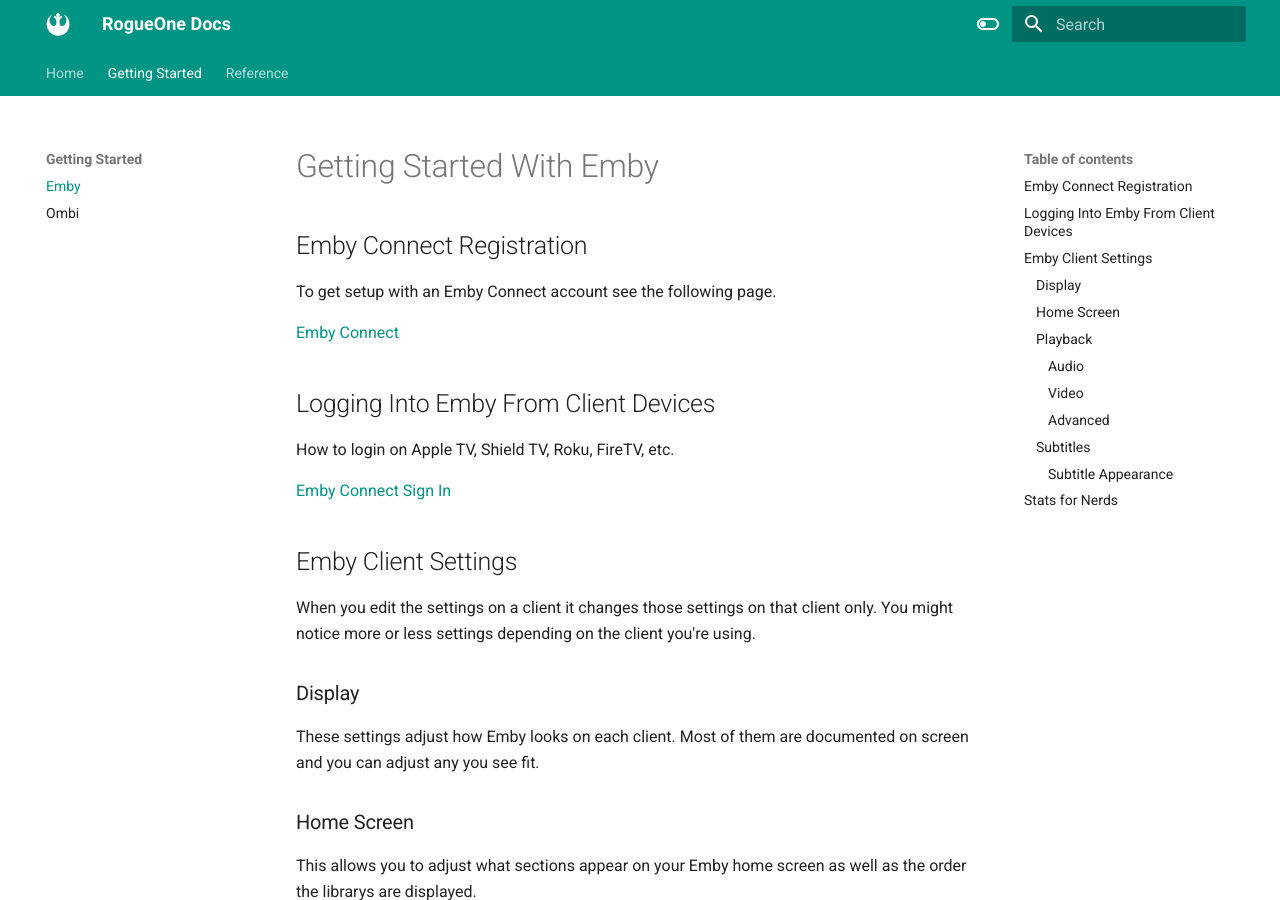
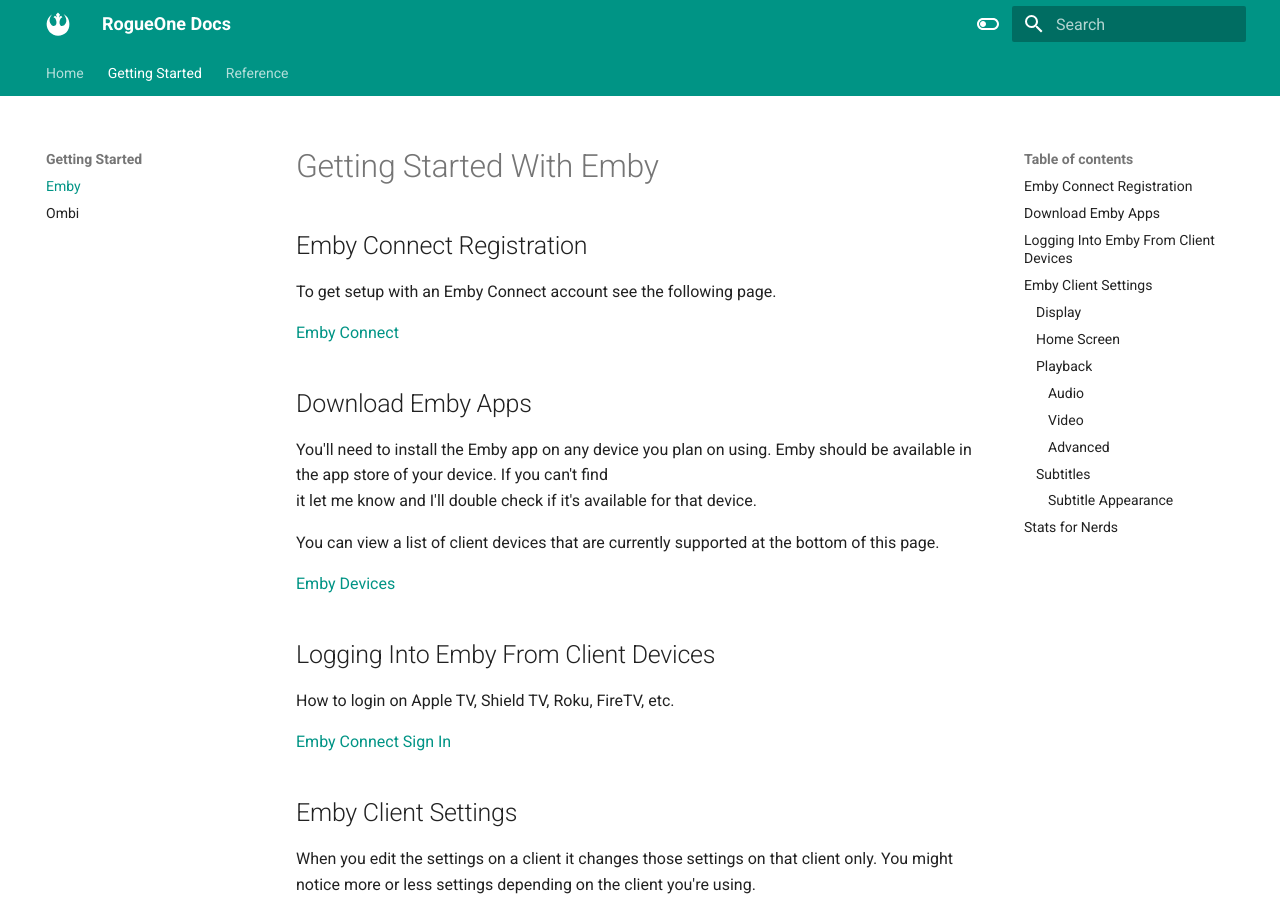
Before and after one commit to browneye253/rogue1docs, an MkDocs documentation site: the page built from docs/user-guide/emby.md, in a window 1280 px wide and 900 px high. Built offline with MkDocs 1.6.1 and Material for MkDocs 9.7.7, drawn with Linux system fonts in a browser that asks for light colours.

Commit message:
Updating emby docs

```diff
--- a/docs/user-guide/emby.md
+++ b/docs/user-guide/emby.md
@@ -5,6 +5,15 @@
 To get setup with an Emby Connect account see the following page.
 
 [Emby Connect](../reference/emby-connect.md)
+
+## Download Emby Apps
+
+You'll need to install the Emby app on any device you plan on using.  Emby should be available in the app store of your device.  If you can't find
+it let me know and I'll double check if it's available for that device.
+
+You can view a list of client devices that are currently supported at the bottom of this page.
+
+[Emby Devices](https://emby.media/download.html){target="_blank"}
 
 ## Logging Into Emby From Client Devices
 
```
Also changed, not shown: docs/new-user.md (line endings or trailing spaces).
